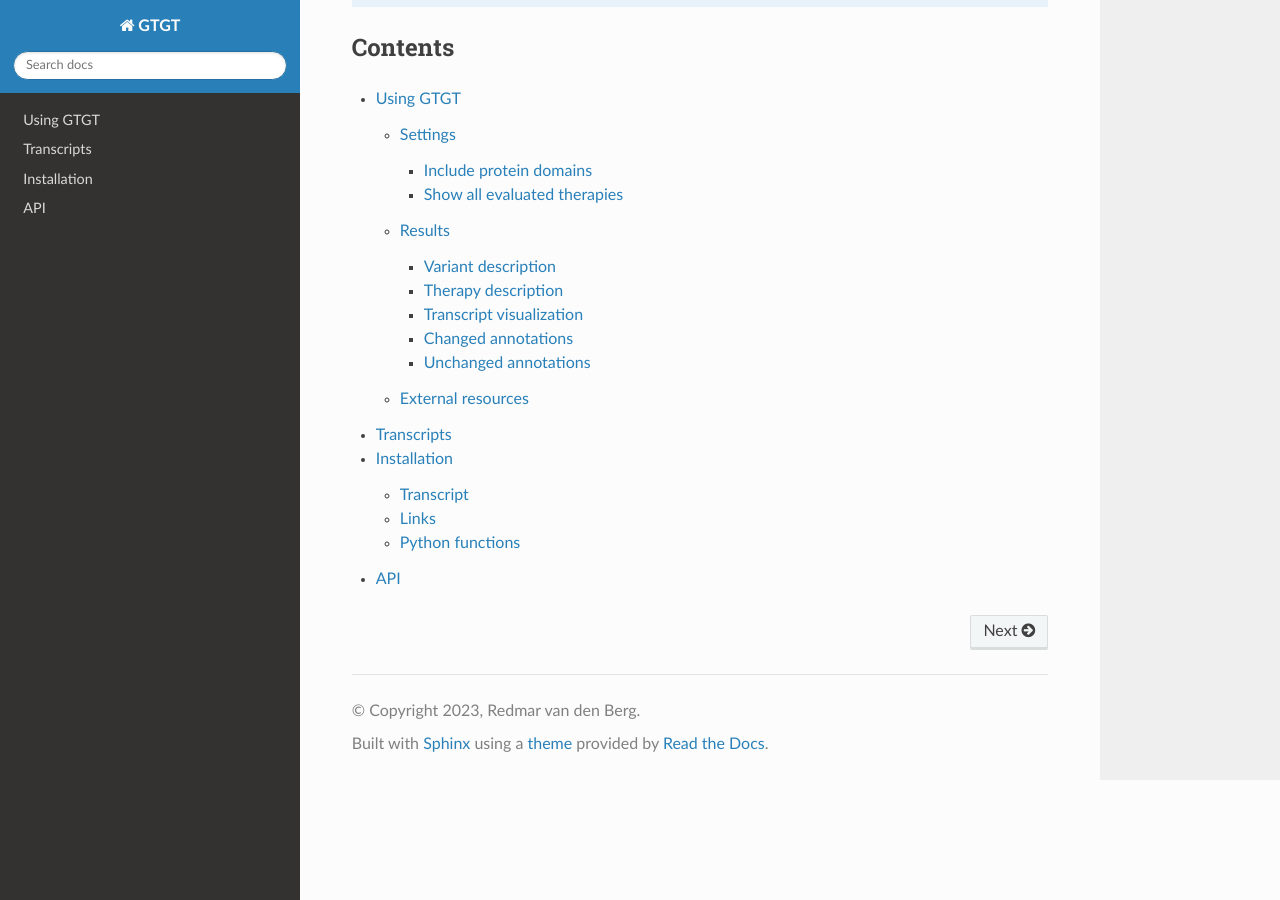
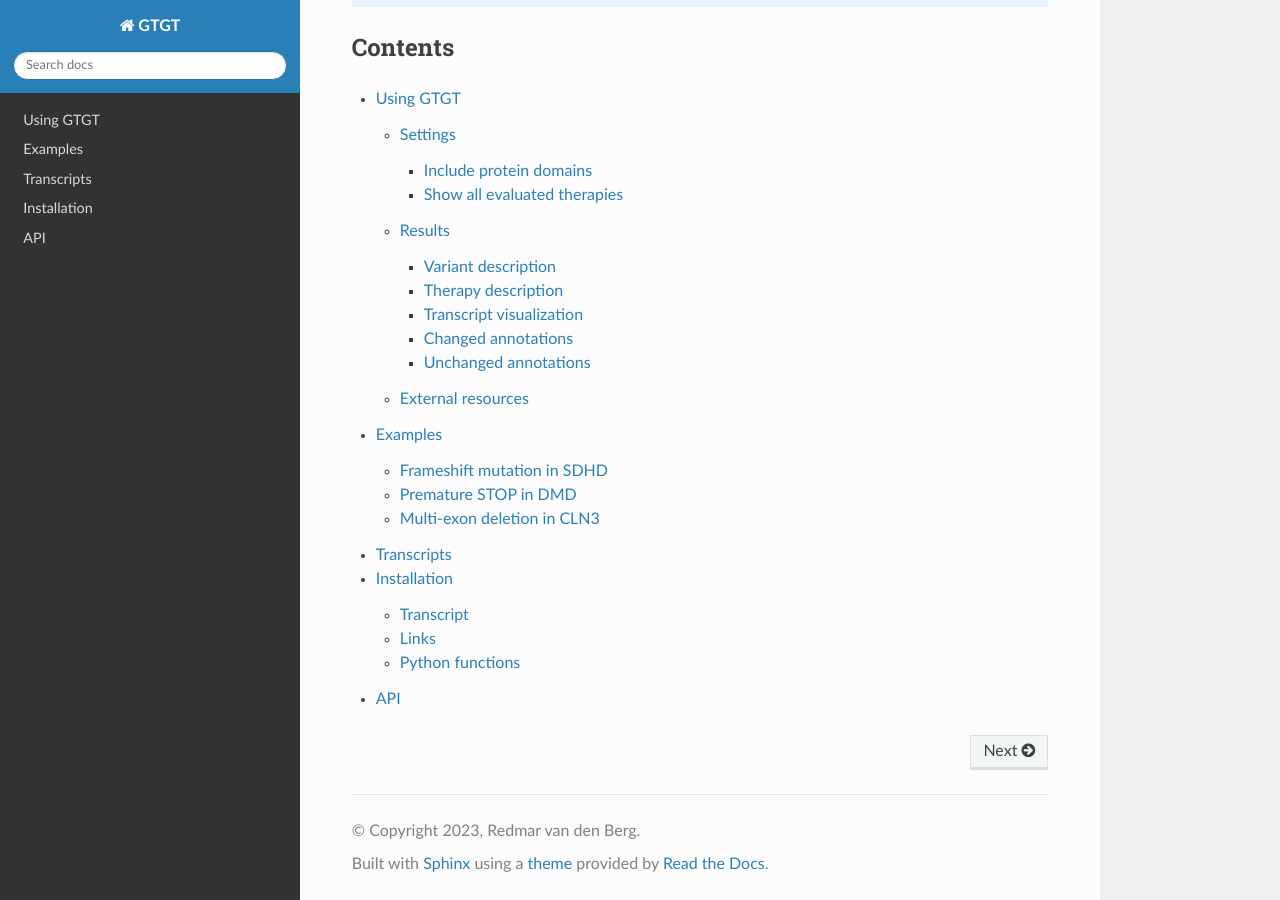
Before and after one commit to DCRT-LUMC/GTGT, a Sphinx documentation site: the page built from docs/source/index.rst, in a window 1280 px wide and 900 px high, scrolled down 1286 px. Built offline with Sphinx 7.4.7 and the Read the Docs theme 3.1.0, drawn with Linux system fonts in a browser that asks for light colours; some of the changed lines change nothing that is shown.

Commit message:
Add examples for SDHD and DMD to the documentation

```diff
--- /dev/null
+++ b/docs/source/examples.rst
@@ -0,0 +1,61 @@
+Examples
+==========
+
+.. _examples:
+
+This page lists a number of examples of variants that can be analyzed using GTGT, sometimes with surprising results
+
+
+
+Frameshift mutation in SDHD
+---------------------------
+The first example concerns a frameshift mutation in exon 2 of SDHD:
+``ENST00000375549.8:c.149_150dup``. `Click here
+<https://gtgt.rnatherapy.nl/ENST00000375549.8:c.149_150dup?protein_domains=true&extended=false>`__
+to view the results in GTGT.
+
+This variant is located in exon 2, which is an in frame exon. As expected,
+skipping exon 2 is one of the therapies that is suggested by GTGT.
+
+GTGT also lists skipping both exon 2 and 3 together, but as can be seen from
+the annotations this is not a viable therapy. (This therapy was included in the
+results due to the fact that it directly modifies the frameshift variant of the
+patient).
+
+However, GTGT also suggests a third therapy which will restore the reading
+frame of the transcript, namely skipping exon 3. In the wildtype transcript,
+exon 3 is not in an frame exon, and thus should not be eligible to skip.
+However, since the patient as a frame shift mutation in exon 2, skipping exon 3
+restores the reading frame again. Whether or not this will be beneficial for
+the patient will depend on the exact features of the protein which are
+preserved and the role they play in the disease. For example, we can see from
+the results that exon 2 contains most of the mitochondrion trans membrane
+peptide, which is lost when exon 2 is skipped. GTGT shows us that most of this
+domain can be preserved if we skip exon 3 instead.
+
+Premature STOP in DMD
+---------------------
+This example highlights how GTGT supports multiple variants on a single allele,
+and correctly predict the resulting protein function:
+
+``NC_000023.11(NM_004006.3):c.2504_2505delinsAG``. `Click here <https://gtgt.rnatherapy.nl/NC_000023.11(NM_004006.3):c.2504_2505delinsAG?protein_domains=true&extended=false>`__
+to view the results in GTGT.
+
+This example shows two mutations in exon 20 of DMD, which together introduce a
+STOP codon. As can be seen from the transcript visualization in GTGT from
+ExonViz, exon 20 is not an in frame exon, so it cannot be skipped to exclude
+the introduced STOP codon.
+
+However, we can also see from the results of GTGT that the combination of exon
+19 and 20 and the combination of 20 and 21 are in frame, and lead to slightly
+different losses of the Spectrin repeat 4 and 5. Determining which of these
+therapies is most likely to benefit the patients in left to the user.
+
+
+Multi-exon deletion in CLN3
+---------------------------
+CLN3 is a gene which is involved in the lysosome,
+and the deletion of exon 8 and 9 is one of the most common causes for Batten
+disease.
+
+``ENST00000636147.2:c.461_677del``
--- a/docs/source/index.rst
+++ b/docs/source/index.rst
@@ -61,6 +61,7 @@
 .. toctree::
 
    usage
+   examples
    transcript
    install
    api
```
